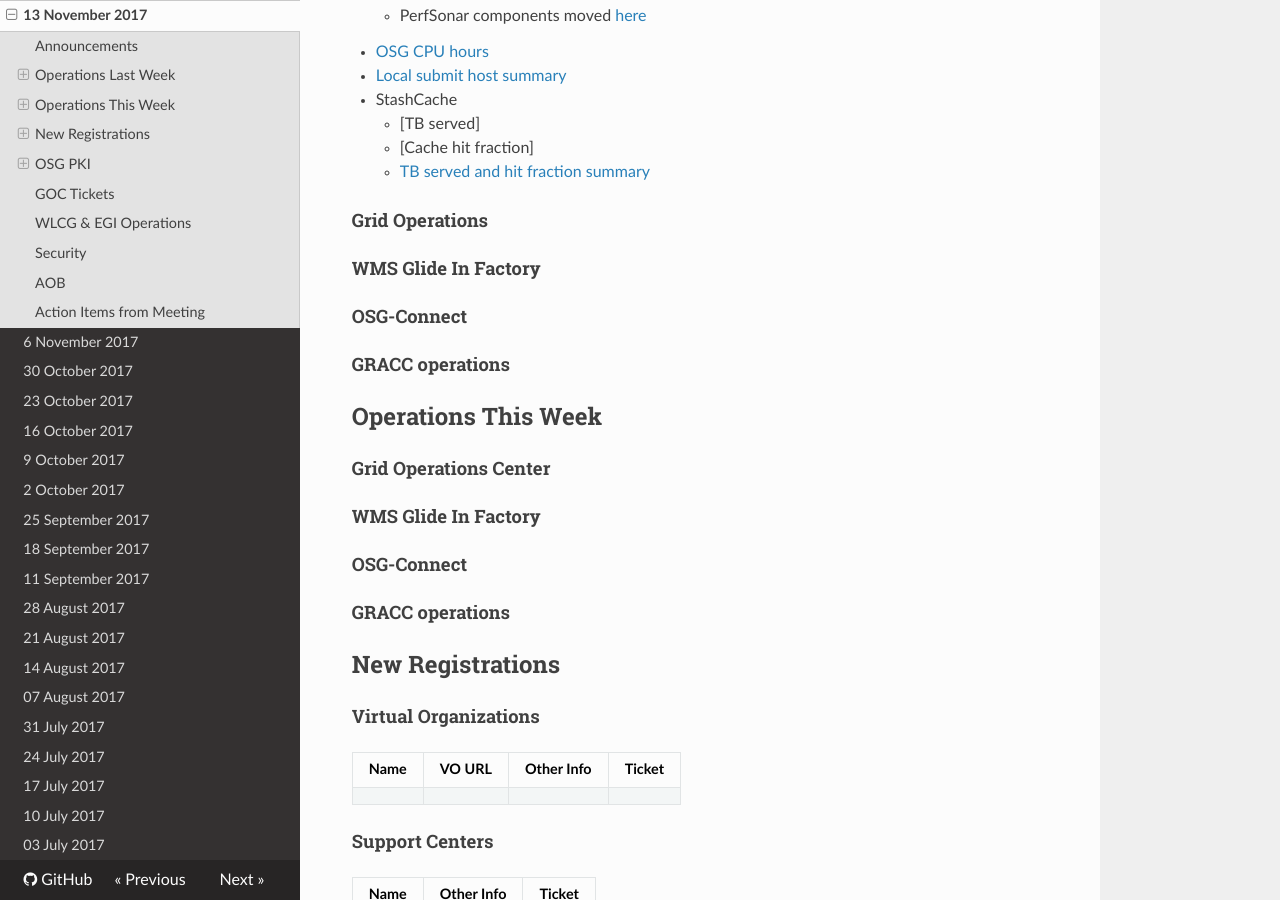
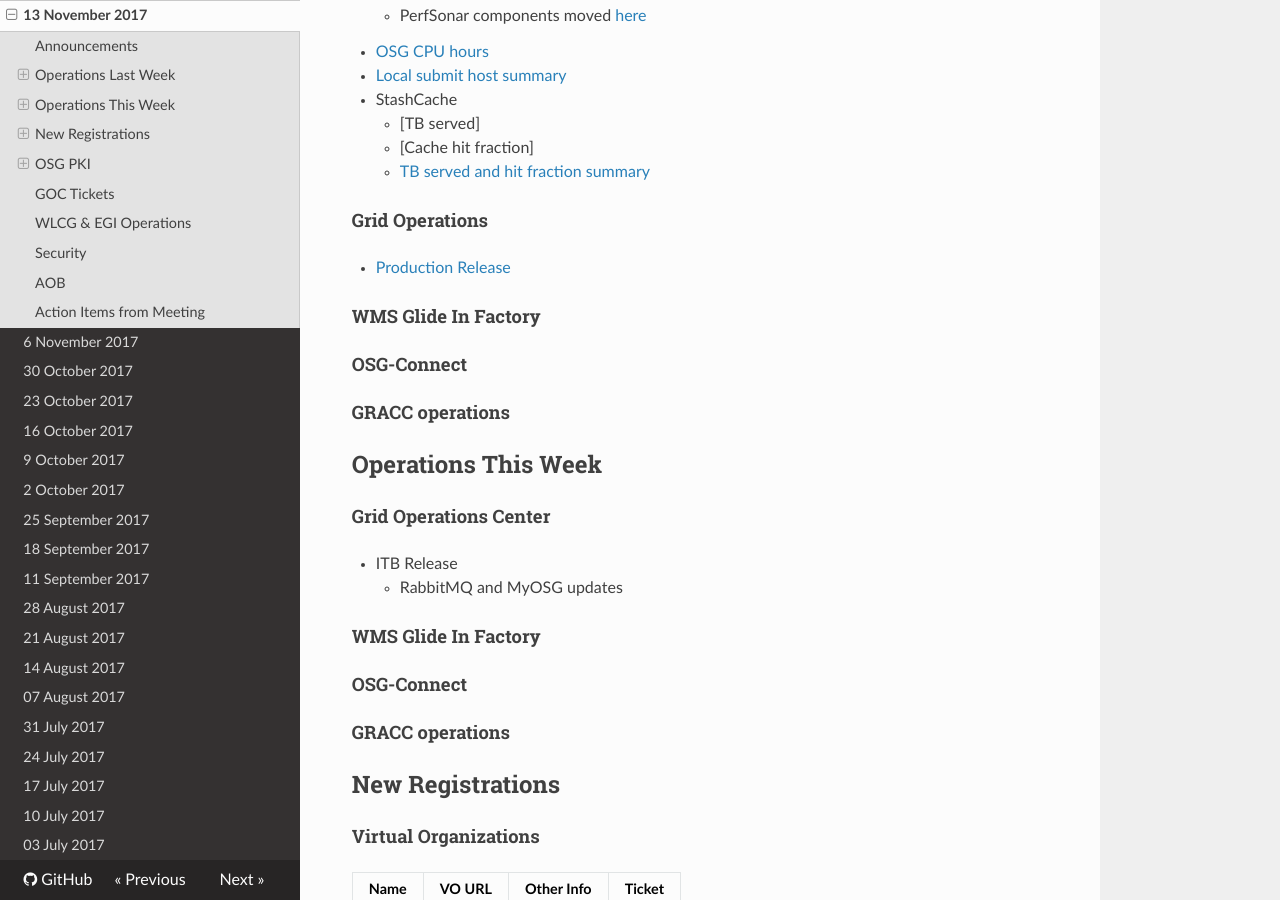
Before and after one commit to osg-htc/operations, an MkDocs documentation site: the page built from docs/WeeklyMinutes/13Nov2017.md, in a window 1280 px wide and 900 px high, scrolled down 568 px. Built offline with MkDocs 1.6.1, drawn with Linux system fonts in a browser that asks for light colours; nearby versions of some CDN libraries; old or Windows-style settings are respelled for this version of MkDocs.

Commit message:
Update 13Nov2017.md

```diff
--- a/docs/WeeklyMinutes/13Nov2017.md
+++ b/docs/WeeklyMinutes/13Nov2017.md
@@ -6,7 +6,6 @@
    * Regrets:
    * [GOC weekly calendar](http://www.google.com/calendar/embed?src=c1htpcfoe6btrtc7n3uddg8mvs%40group.calendar.google.com&ctz=America/New_York)
    * [Operations Slack Channel](https://opensciencegrid.slack.com/messages/C5GAYBGA0/)
-
 
 ## Announcements
 
@@ -23,6 +22,7 @@
       * [TB served and hit fraction summary](http://tinyurl.com/ydaereyo)
 
 #### Grid Operations
+   * [Production Release](http://osggoc.blogspot.com/2017/10/goc-service-update-tuesday-november-7th.html)
 
 #### WMS Glide In Factory
 
@@ -33,6 +33,8 @@
 ## Operations This Week
 
 #### Grid Operations Center
+   * ITB Release
+      * RabbitMQ and MyOSG updates
 
 #### WMS Glide In Factory
 
```
